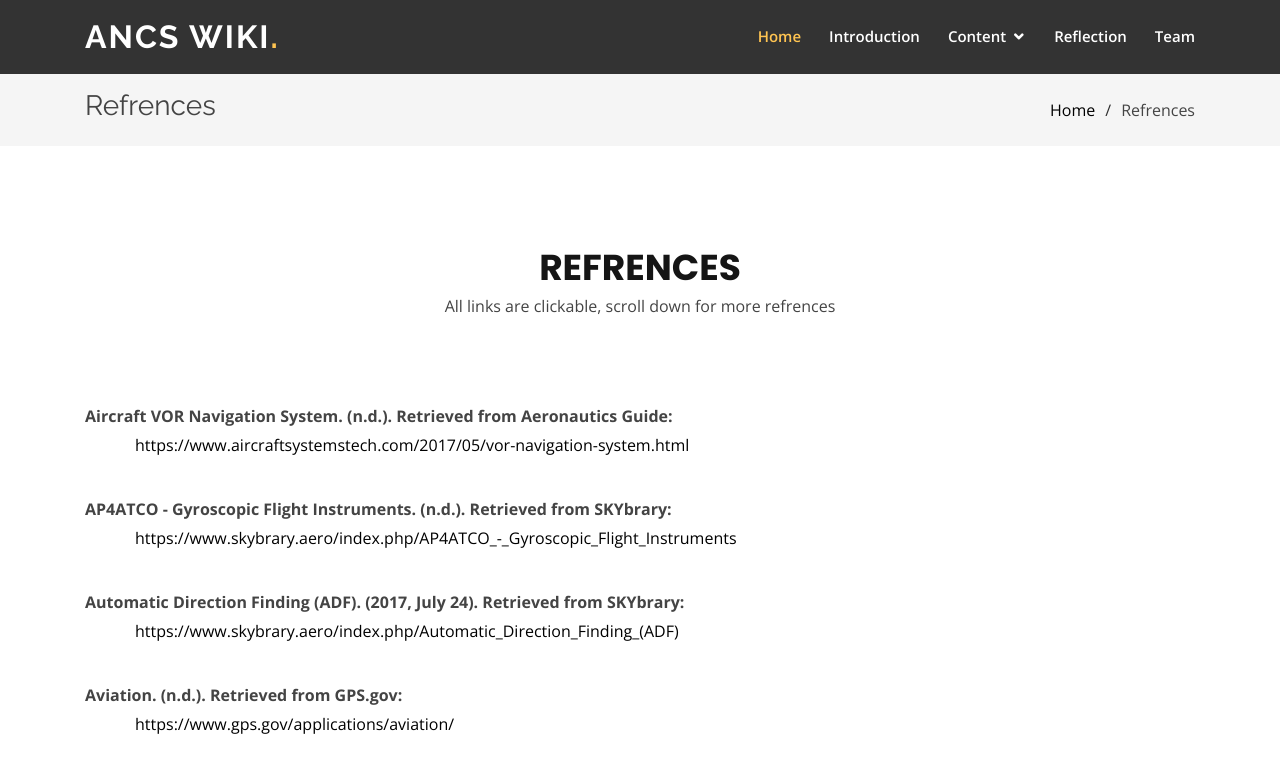
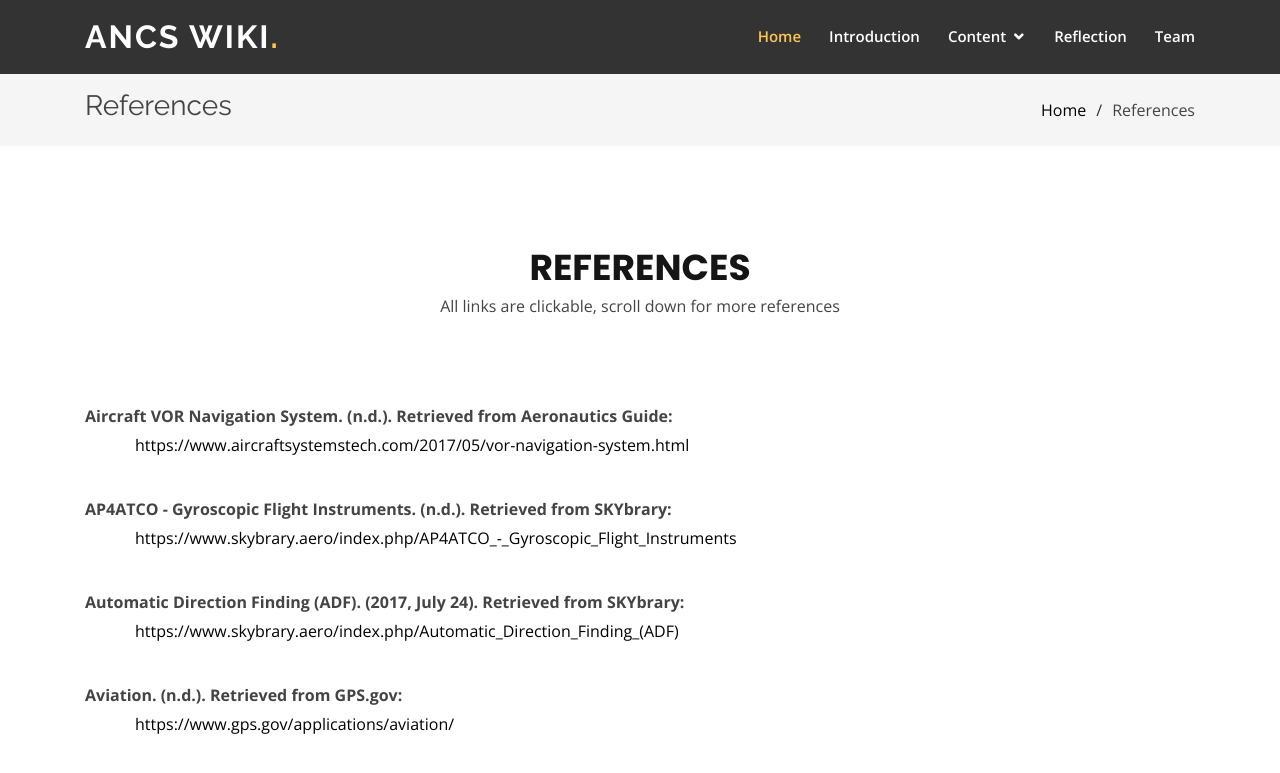
Before and after one commit to tc31ancstopic1/tc31ancstopic1.github.io, a plain HTML site: page inner-page.html in a window 1280 px wide. Shown: the top 773 px of the page. Drawn offline with nearby package versions, Linux system fonts and the light colour scheme.

Commit message:
fixed typo

```diff
--- a/inner-page.html
+++ b/inner-page.html
@@ -5,7 +5,7 @@
   <meta charset="utf-8">
   <meta content="width=device-width, initial-scale=1.0" name="viewport">
 
-  <title>Refrences</title>
+  <title>References</title>
   <meta content="" name="descriptison">
   <meta content="" name="keywords">
 
@@ -80,10 +80,10 @@
       <div class="container">
 
         <div class="d-flex justify-content-between align-items-center">
-          <h2>Refrences</h2>
+          <h2>References</h2>
           <ol>
             <li><a href="index.html">Home</a></li>
-            <li>Refrences</li>
+            <li>References</li>
           </ol>
         </div>
 
@@ -94,8 +94,8 @@
       <div class="container">
 
 		<div class = "title" data-aos="fade-up">
-			<h3>Refrences</h3>
-			<p>All links are clickable, scroll down for more refrences</p>
+			<h3>References</h3>
+			<p>All links are clickable, scroll down for more references</p>
 		</div>
 
 		<div class = "subtitle" data-aos="fade-right">
```
Also changed, not shown: index.html (+1 -1 lines), portfolio-1.html (+1 -1 lines), portfolio-2.html (+1 -1 lines), portfolio-3.html (+1 -1 lines).
